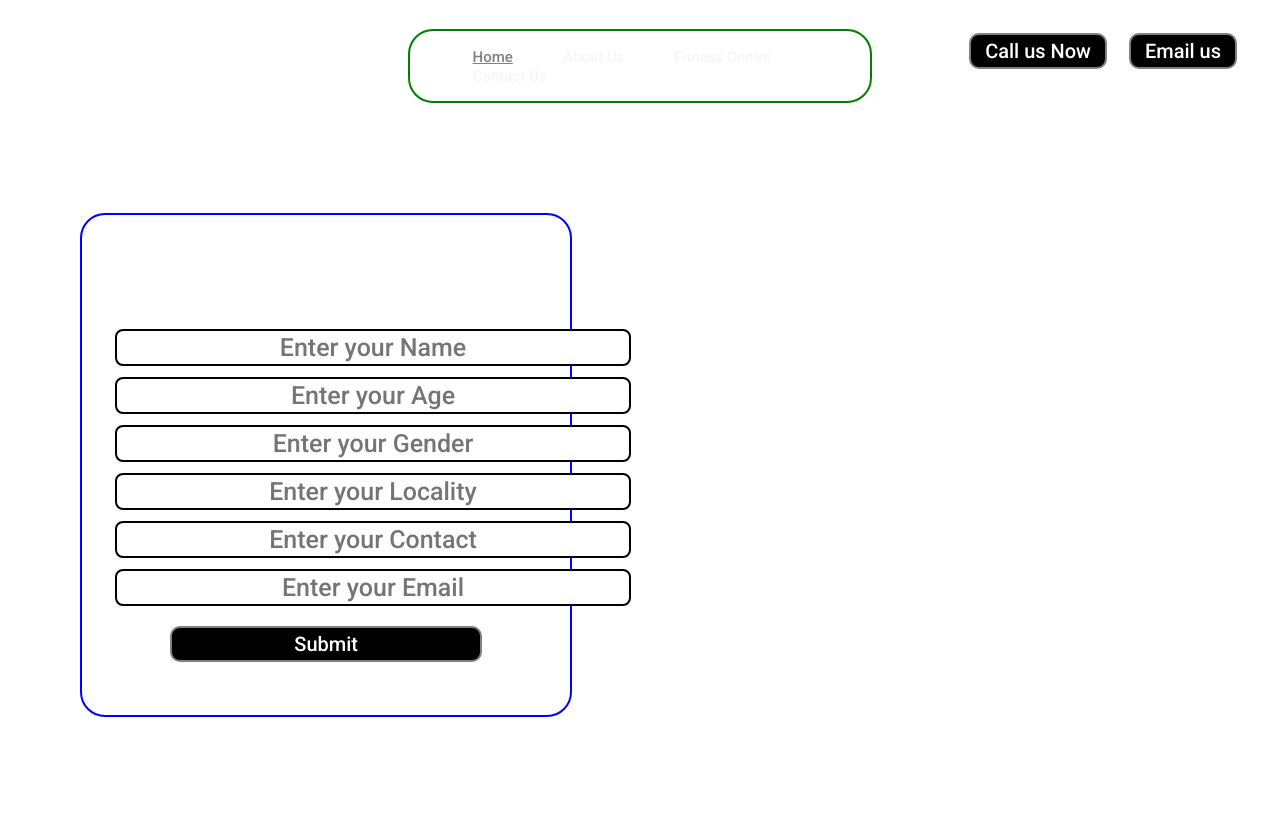
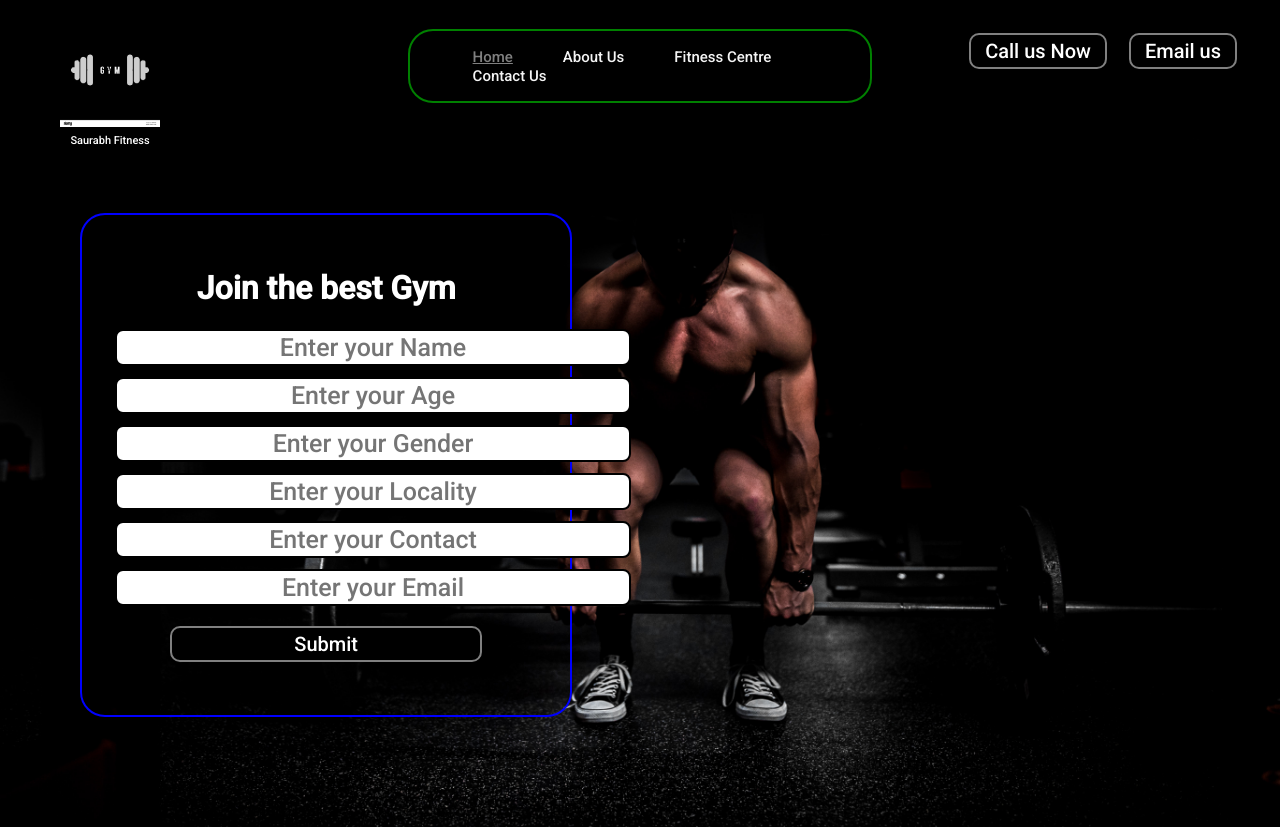
Before and after one commit to royal123saxena/gym-website, a plain HTML site: page Index.html in a window 1280 px wide. Drawn offline with Linux system fonts and the light colour scheme.

Commit message:
Add files via upload

```diff
--- a/Index.html
+++ b/Index.html
@@ -17,7 +17,7 @@
         color: white;
         margin: 0px;
         padding: 0px;
-        background: url('Photos/123.jpg');
+        background: url('123.jpg');
         background-size: 100% 100%;
     }
 
@@ -130,7 +130,7 @@
     <!-- <body background="Photos/gym photo.jpg" height="500px" width="500px"> -->
     <header class="header">
         <div class="left">
-            <img src="Photos/logo.jpg" alt="">
+            <img src="logo.jpg" alt="">
             <div>
                 Saurabh Fitness
             </div>
```
